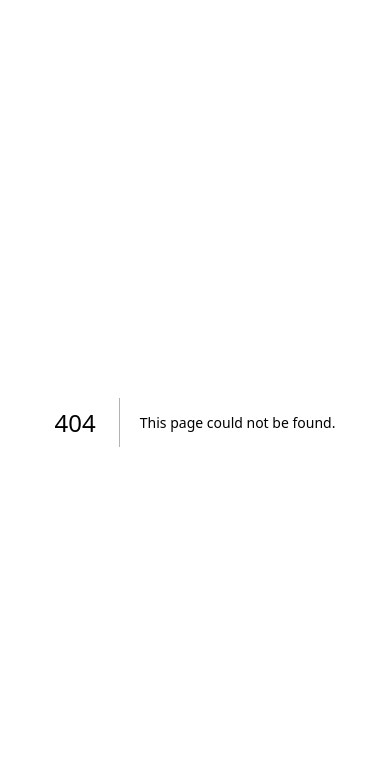
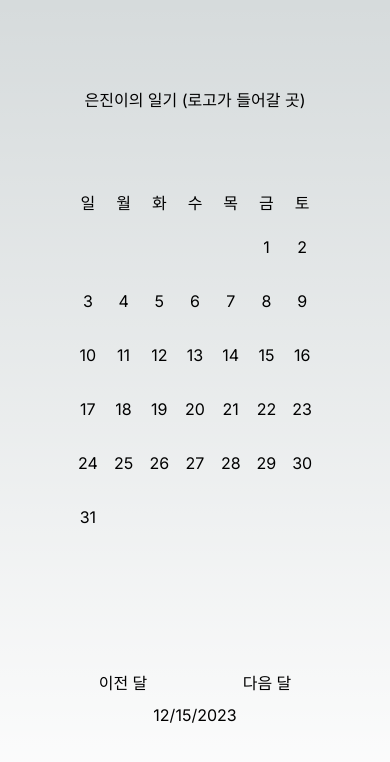
Before and after one commit to v1r4m/issue-diary-v1r4m, a Next.js app in the folder diary/: page /v1r4m in a window 390 px wide. Before the commit this address had no page. Shown: the top 762 px of the page. Built offline with nearby package versions, Linux system fonts and the light colour scheme.

Commit message:
mobile UI

```diff
--- a/diary/src/app/globals.css
+++ b/diary/src/app/globals.css
@@ -17,6 +17,14 @@
 }
 
 body {
+  display: 'flex';
+  flexDirection: 'column';
+  justifyContent: 'center';
+  alignItems: 'center';
+  height: '100vh';
+  maxWidth: '375px';
+  margin: '0 auto';
+  padding: '0 20px';
   color: rgb(var(--foreground-rgb));
   background: linear-gradient(
       to bottom,
@@ -26,7 +34,6 @@ body {
     rgb(var(--background-start-rgb));
 }
 
-/* 캘린더 스타일 추가 */
 .calendar {
   border: 1px solid #e2e8f0;
   border-radius: 1rem;
@@ -34,7 +41,9 @@ body {
   margin-top: 2rem;
 }
 
-/* 일자 스타일 추가 */
 .calendar span {
   @apply inline-block w-8 h-8 leading-8 text-center m-1 rounded-full;
+  display: block;
+  text-align: center;
+  padding: 10px 0;
 }
--- a/diary/src/app/test/page.tsx
+++ /dev/null
@@ -1,87 +0,0 @@
-'use client';
-import React, { useState } from 'react';
-import { useSwipeable } from 'react-swipeable';
-
-const CalendarApp: React.FC = () => {
-
-  const [currentMonth, setCurrentMonth] = useState(new Date());
-
-  const handlers = useSwipeable({
-    onSwipedLeft: () => handleSwipeLeft(),
-    onSwipedRight: () => handleSwipeRight(),
-    preventDefaultTouchmoveEvent: true,
-    trackMouse: true
-  });
-
-  const handleSwipeLeft = () => {
-    const nextMonth = new Date(currentMonth);
-    nextMonth.setMonth(currentMonth.getMonth() + 1);
-    setCurrentMonth(nextMonth);
-  };
-
-  const handleSwipeRight = () => {
-    const prevMonth = new Date(currentMonth);
-    prevMonth.setMonth(currentMonth.getMonth() - 1);
-    setCurrentMonth(prevMonth);
-  };
-
-  const getDaysInMonth = (year: number, month: number) => {
-    return new Date(year, month + 1, 0).getDate();
-  };
-
-  const getFirstDayOfMonth = (year: number, month: number) => {
-    return new Date(year, month, 1).getDay();
-  };
-
-  const renderCalendar = () => {
-    const year = currentMonth.getFullYear();
-    const month = currentMonth.getMonth();
-    const daysInMonth = getDaysInMonth(year, month);
-    const firstDay = getFirstDayOfMonth(year, month);
-
-    const blanks = Array(firstDay).fill(null);
-    const days = Array.from({ length: daysInMonth }, (_, i) => i + 1);
-
-    return (
-      <div class="container mx-auto">
-        <div class="max-w-md mx-auto">
-          <div class="calendar">
-            <div class="grid grid-cols-7">
-              {['일', '월', '화', '수', '목', '금', '토'].map((day, index) => (
-                <div class="text-center" key={index}>
-                  <span>{day}</span>
-                </div>
-              ))}
-            </div>
-            <div class="grid grid-cols-7">
-              {blanks.map((_, index) => (
-                <div key={`blank-${index}`}>
-                  <span></span>
-                </div>
-              ))}
-              {days.map((day) => (
-                <div class="text-center" key={day}>
-                  <span>{day}</span>
-                </div>
-              ))}
-            </div>
-          </div>
-        </div>
-      </div>
-    );
-  };
-
-  return (
-    <div>
-      <h1>캘린더 앱</h1>
-      {renderCalendar()}
-      <div>
-        <p>{currentMonth.toLocaleDateString()}</p>
-        <button onClick={handleSwipeLeft}>다음 달</button>
-        <button onClick={handleSwipeRight}>이전 달</button>
-      </div>
-    </div>
-  );
-};
-
-export default CalendarApp;
--- /dev/null
+++ b/diary/src/app/v1r4m/page.tsx
@@ -0,0 +1,87 @@
+'use client';
+import React, { useState } from 'react';
+import { useSwipeable } from 'react-swipeable';
+
+const CalendarApp: React.FC = () => {
+
+  const [currentMonth, setCurrentMonth] = useState(new Date());
+
+  const handlers = useSwipeable({
+    onSwipedLeft: () => handleSwipeLeft(),
+    onSwipedRight: () => handleSwipeRight(),
+    preventDefaultTouchmoveEvent: true,
+    trackMouse: true
+  });
+
+  const handleSwipeLeft = () => {
+    const nextMonth = new Date(currentMonth);
+    nextMonth.setMonth(currentMonth.getMonth() + 1);
+    setCurrentMonth(nextMonth);
+  };
+
+  const handleSwipeRight = () => {
+    const prevMonth = new Date(currentMonth);
+    prevMonth.setMonth(currentMonth.getMonth() - 1);
+    setCurrentMonth(prevMonth);
+  };
+
+  const getDaysInMonth = (year: number, month: number) => {
+    return new Date(year, month + 1, 0).getDate();
+  };
+
+  const getFirstDayOfMonth = (year: number, month: number) => {
+    return new Date(year, month, 1).getDay();
+  };
+
+  const renderCalendar = () => {
+    const year = currentMonth.getFullYear();
+    const month = currentMonth.getMonth();
+    const daysInMonth = getDaysInMonth(year, month);
+    const firstDay = getFirstDayOfMonth(year, month);
+
+    const blanks = Array(firstDay).fill(null);
+    const days = Array.from({ length: daysInMonth }, (_, i) => i + 1);
+
+    return (
+      <div style={{ maxWidth: '375px', margin: '0 auto', padding: '0 20px' }}>
+      <div style={{ display: 'grid', gridTemplateColumns: 'repeat(7, 1fr)', gap: '10px' }}>
+        {['일', '월', '화', '수', '목', '금', '토'].map((day, index) => (
+          <div style={{ textAlign: 'center', padding: '10px 0' }} key={index}>
+            <span>{day}</span>
+          </div>
+        ))}
+      </div>
+      <div style={{ display: 'grid', gridTemplateColumns: 'repeat(7, 1fr)', gap: '10px' }}>
+        {blanks.map((_, index) => (
+          <div style={{ textAlign: 'center', padding: '10px 0' }} key={`blank-${index}`}>
+            <span></span>
+          </div>
+        ))}
+        {days.map((day) => (
+          <div style={{ textAlign: 'center', padding: '10px 0' }} key={day}>
+            <span>{day}</span>
+          </div>
+        ))}
+      </div>
+    </div>
+    );
+  };
+
+  return (
+<div className="flex flex-col h-screen max-w-xs mx-auto p-5">
+<div className="flex items-center justify-center h-1/5 overflow-auto text-center">은진이의 일기 (로고가 들어갈 곳)</div>
+  <div className="h-3/5 overflow-auto">
+    {renderCalendar()}
+  </div>
+  <div className="h-1/10 grid grid-cols-2 gap-2">
+    <button className="py-2 text-center" onClick={handleSwipeRight}>이전 달</button>
+    <button className="py-2 text-center" onClick={handleSwipeLeft}>다음 달</button>
+  </div>
+  <div className="h-1/10">
+    <p className="text-center">{currentMonth.toLocaleDateString()}</p>
+  </div>
+</div>
+  );
+};
+
+export default CalendarApp;
```
Also changed, not shown: 1 other file (tests, documents, lock files or other folders).
